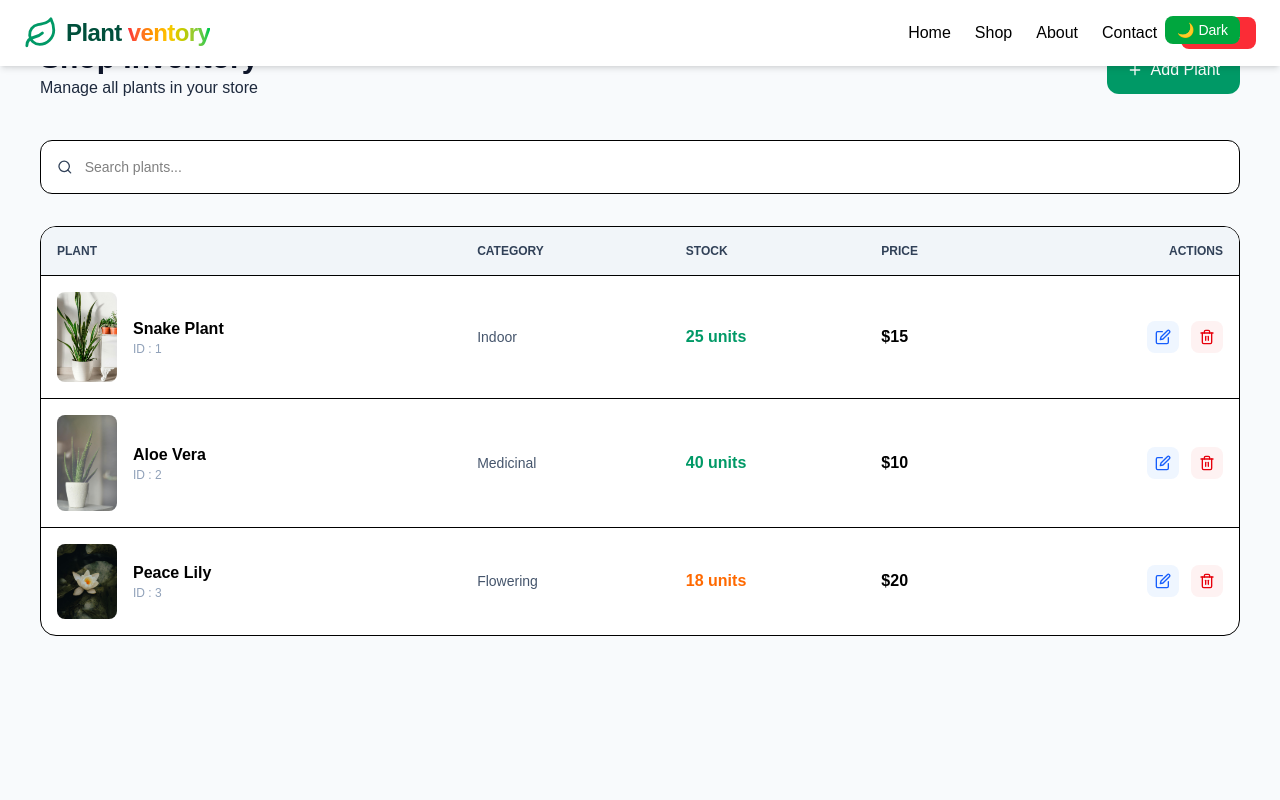
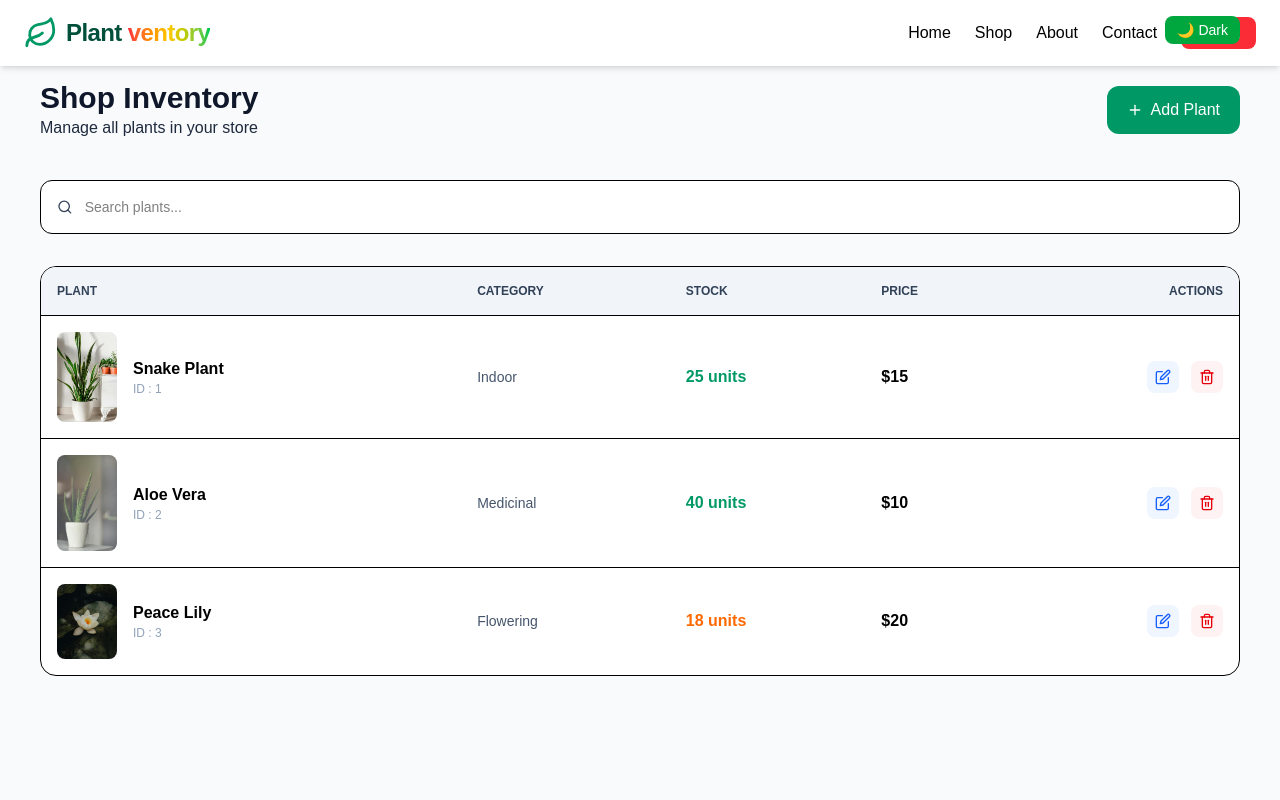
Before and after one commit to yasarahasini/plant-ventory, a Next.js app in the folder frontend/: page /admin-dashboard/shop in a window 1280 px wide. Shown: the top 800 px of the page. Built offline with nearby package versions, Linux system fonts and the light colour scheme.

Commit message:
update pages

```diff
--- a/frontend/app/(admin)/admin-dashboard/shop/page.tsx
+++ b/frontend/app/(admin)/admin-dashboard/shop/page.tsx
@@ -27,7 +27,7 @@ export default function AdminShopPage() {
 
   return (
 
-    <div className="p-10 bg-slate-50 min-h-screen">
+    <div className="p-10 bg-slate-50 min-h-screen py-20">
 
 
       <div className="flex justify-between items-center mb-10">
```
